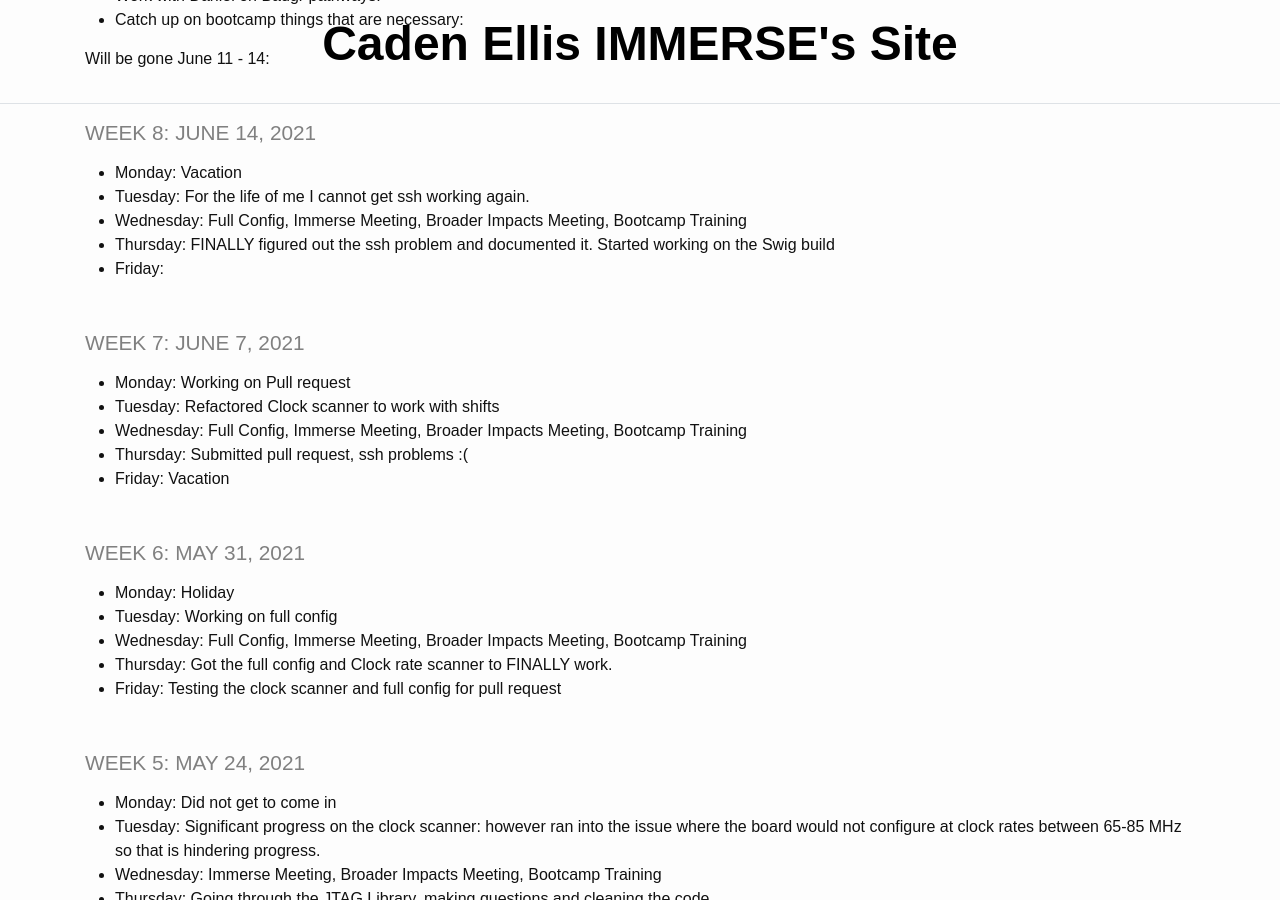
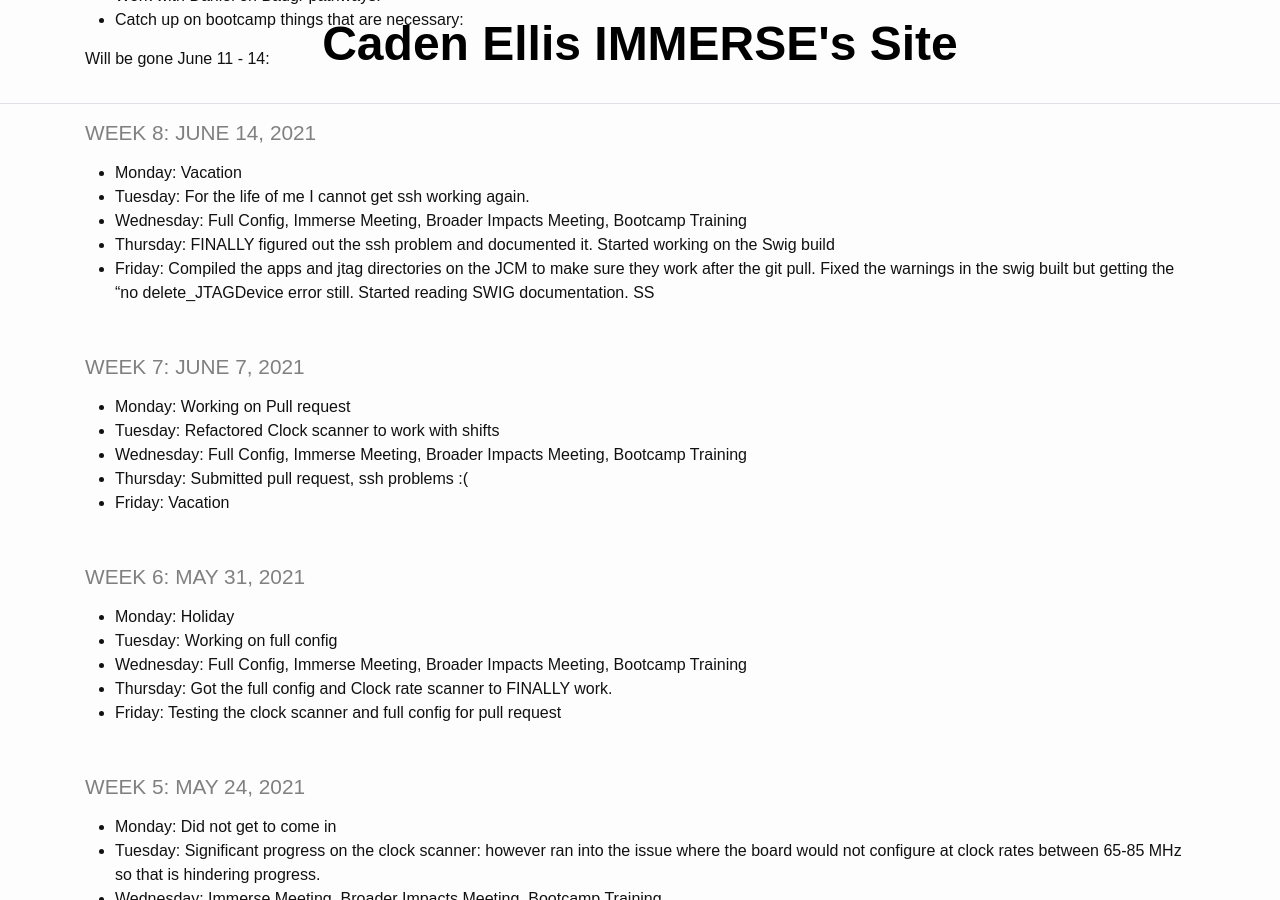
Before and after one commit to Caden-Ellis77/ImmerseSite, a Jekyll site: the page built from _pages/log.md, in a window 1280 px wide and 900 px high, scrolled down 374 px. Built offline with Jekyll 4.4.1, drawn with Linux system fonts in a browser that asks for light colours.

Commit message:
Updating for June 18

```diff
--- a/_pages/log.md
+++ b/_pages/log.md
@@ -19,7 +19,7 @@ title: IMMERSE Log
 * **Tuesday**: For the life of me I cannot get ssh working again.
 * **Wednesday**: Full Config, Immerse Meeting, Broader Impacts Meeting, Bootcamp Training
 * **Thursday**: FINALLY figured out the ssh problem and documented it. Started working on the Swig build
-* **Friday**:
+* **Friday**: Compiled the apps and jtag directories on the JCM to make sure they work after the git pull. Fixed the warnings in the swig built but getting the "no delete_JTAGDevice error still. Started reading SWIG documentation. SS
 
 ### Week 7: June 7, 2021
 
```
